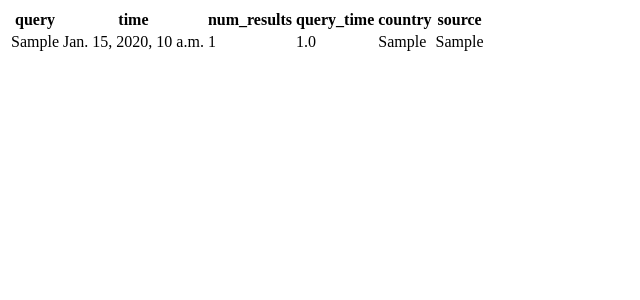
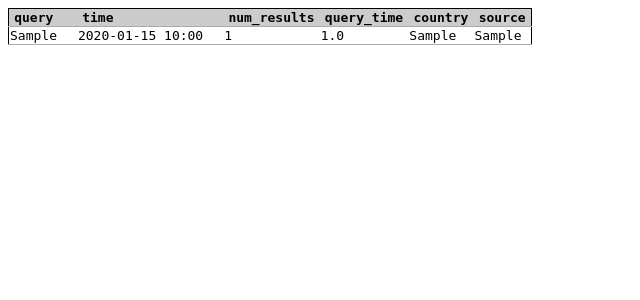
Before and after one commit to jacoduplessis/django-woordeboek, a Django app: page /stats/ in a window 1280 px wide. Shown: the top 300 px of the page, without its empty margins (0-640 px from the left). Run offline with Django 3.2, Linux system fonts and the light colour scheme; tables that the repository leaves empty hold one stand-in row (values such as "Sample post").

Commit message:
Add styles to stats table

```diff
--- a/woordeboek/templates/woordeboek/stats.html
+++ b/woordeboek/templates/woordeboek/stats.html
@@ -3,6 +3,14 @@
 <head>
   <meta charset="UTF-8">
   <title>Stats</title>
+  <style>
+    html { font-family: monospace }
+	  table { border-collapse: collapse; border: 1px solid }
+	  th { text-align: left; padding-left: 0.4rem; padding-right: 0.4rem; background-color:#ccc; font-weight: bold }
+    tr {border-bottom: 1px solid #aaa}
+    tr:hover { background-color: #ddd }
+    td:nth-of-type(1), td:nth-of-type(2) { padding-right: 20px }
+  </style>
 </head>
 <body>
   <table>
@@ -20,7 +28,7 @@
       {% for q in queries %}
       <tr>
         <td>{{ q.query }}</td>
-        <td>{{ q.time_created }}</td>
+        <td>{{ q.time_created|date:"Y-m-d H:i" }}</td>
         <td>{{ q.num_results }}</td>
         <td>{{ q.response_time }}</td>
         <td>{{ q.country }}</td>
```
